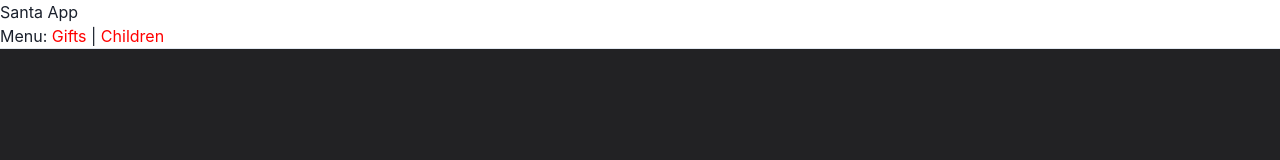
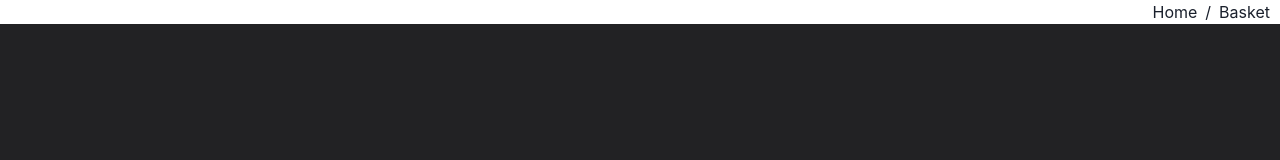
Before and after one commit to hydraChaosu/frontPr, a React (Create React App) app: page / in a window 1280 px wide. Shown: the top 160 px of the page. Built offline with nearby package versions, Linux system fonts and the light colour scheme.

Commit message:
header init

```diff
--- a/src/components/Header/Header.tsx
+++ b/src/components/Header/Header.tsx
@@ -1,14 +1,63 @@
-import React from 'react';
-import {Link, NavLink} from "react-router-dom";
+import React, {useState} from 'react';
+import {NavLink, useLocation} from "react-router-dom";
+import {
+    Breadcrumb,
+    BreadcrumbItem,
+    BreadcrumbLink,
+    BreadcrumbSeparator, Flex, Spacer,
+} from '@chakra-ui/react'
 
 export const Header = () => {
+    //if logged in see user and not reg and login
+    //if not see reg and login
+    const [loggedIn, setLoggedIn] =useState(false)
+
+    const {pathname} = useLocation()
     const colorOfLink = ({isActive}:{isActive: boolean}) => ({color: isActive ? 'green' : 'red'})
+
+
 
     return(
         <>
-            <h1>Santa App</h1>
-            Menu: <NavLink style={colorOfLink} to="/gift">Gifts</NavLink> | <NavLink style={colorOfLink}
-                                                                                     to="/child">Children</NavLink>
-            <hr/>
+            <Flex paddingRight="10px" justify="right">
+            <Breadcrumb>
+                <BreadcrumbItem>
+                    <BreadcrumbLink as={NavLink} to='/'>
+                        Home
+                    </BreadcrumbLink>
+                </BreadcrumbItem>
+                <BreadcrumbItem>
+                    <BreadcrumbLink as={NavLink} to='/basket'>
+                        Basket
+                    </BreadcrumbLink>
+                </BreadcrumbItem>
+                {loggedIn &&
+                    (
+                    <BreadcrumbItem>
+                    <BreadcrumbLink as={NavLink} to='/login'>
+                        Login
+                    </BreadcrumbLink>
+                </BreadcrumbItem>
+                    )}
+                {loggedIn && (
+                <BreadcrumbItem>
+                    <BreadcrumbLink as={NavLink} to='/register'>
+                        Register
+                    </BreadcrumbLink>
+                </BreadcrumbItem>
+
+                )}
+                {loggedIn && (
+                <BreadcrumbItem>
+                    <BreadcrumbLink as={NavLink} to='/user'>
+                        User
+                    </BreadcrumbLink>
+                </BreadcrumbItem>
+
+                )}
+
+
+            </Breadcrumb>
+            </Flex>
         </>
 )}
```
